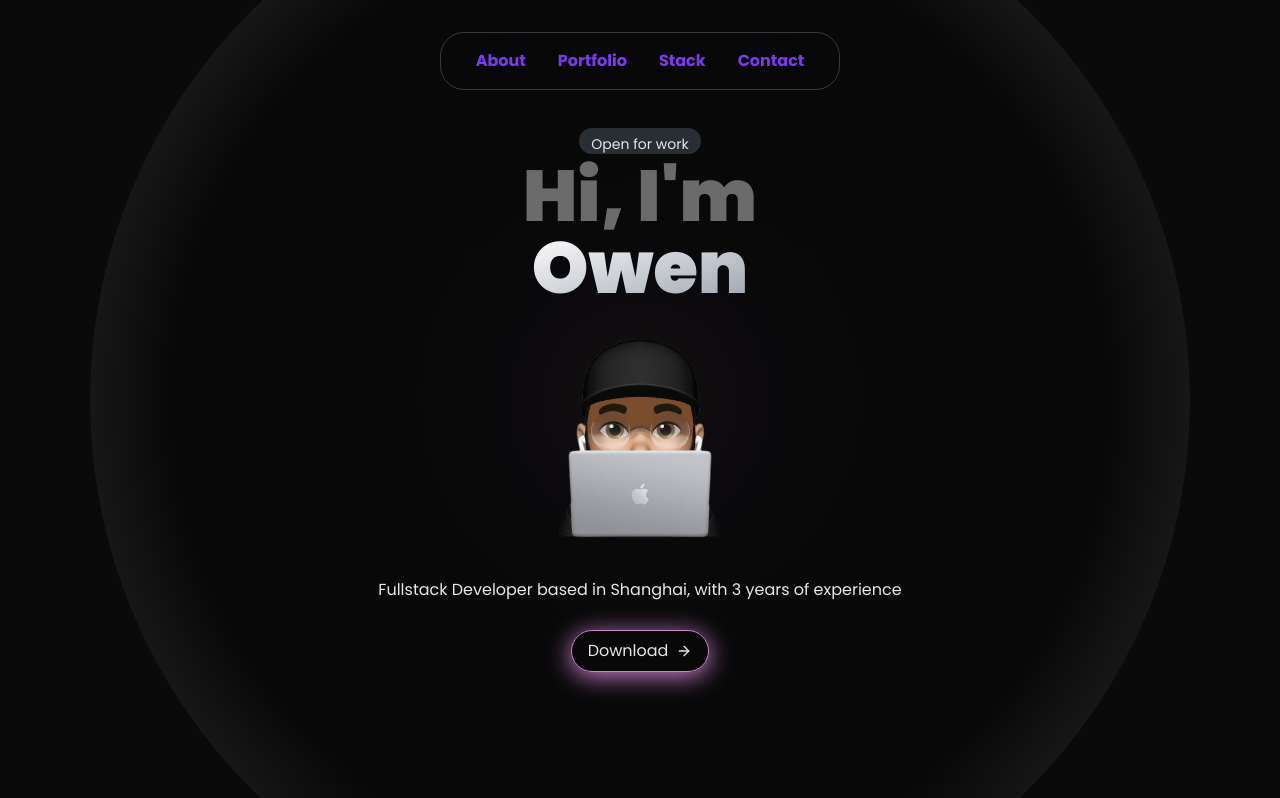
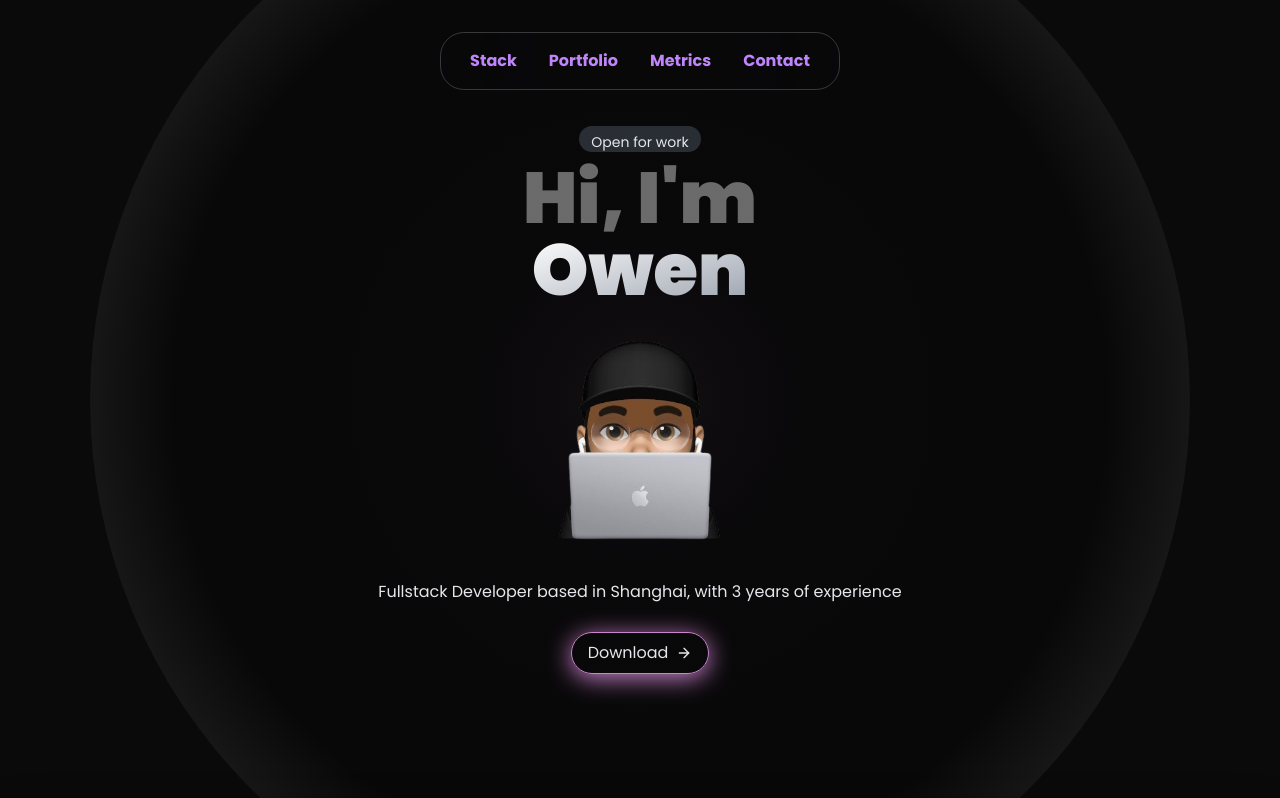
Before and after one commit to OwenYyds/blog, a Next.js app: page / in a window 1280 px wide. Shown: the top 798 px of the page. Built offline with nearby package versions, Linux system fonts and the light colour scheme.

Commit message:
fix bugs and remove manually-added deepsource config

```diff
--- a/app/components/aboutme/Hero.tsx
+++ b/app/components/aboutme/Hero.tsx
@@ -41,7 +41,7 @@ function Hero() {
           <span className="mb-1.5 inline-block rounded-full bg-gray-600/50 px-3 pt-1.5 text-sm">
             Open for work
           </span>
-          <h1 className="text-white/40 text-5xl md:text-7xl font-black">
+          <h1 className="mt-1 text-white/40 text-5xl md:text-7xl font-black">
             Hi, I&apos;m
           </h1>
           <h1
--- a/app/components/aboutme/KeyMetrics.tsx
+++ b/app/components/aboutme/KeyMetrics.tsx
@@ -46,7 +46,7 @@ function KeyMetrics() {
 
   return (
     <motion.section
-      id="about"
+      id="metric"
       ref={ref}
       initial={{ opacity: 0, y: 50 }}
       animate={isInView ? { opacity: 1, y: 0 } : { opacity: 0, y: 50 }}
--- a/app/components/aboutme/Navbar.tsx
+++ b/app/components/aboutme/Navbar.tsx
@@ -4,9 +4,9 @@ import Link from "next/link";
 import { AiOutlineClose, AiOutlineMenu } from "react-icons/ai";
 
 const navLinks = [
-  { name: "About", path: "#about" },
+  { name: "Stack", path: "#stack" },
   { name: "Portfolio", path: "#portfolio" },
-  { name: "Stack", path: "#stack" },
+  { name: "Metrics", path: "#metric" },
   { name: "Contact", path: "#contact" },
 ];
 
@@ -17,8 +17,12 @@ function Navbar() {
     setNav(!nav);
   };
 
+  const closeNav = () => {
+    setNav(false);
+  };
+
   return (
-    <div className="z-50 fixed justify-center w-full text-violet-600 font-bold">
+    <div className="z-50 fixed justify-center w-full text-purple-400 font-bold">
       <div className="border border-white/20 mt-8 backdrop-blur-3xl rounded-3xl hidden md:flex items-center justify-center p-2 max-w-[400px] mx-auto">
         <ul className="flex flex-row p-2 space-x-8">
           {navLinks.map((link) => (
@@ -36,7 +40,7 @@ function Navbar() {
 
       <div
         onClick={toggleNav}
-        className="md:hidden absolute top-5 right-14 border roudnded z-50 text-slate-950/70 border-blue-600/60 p-2"
+        className="md:hidden absolute top-5 right-14 border roudnded z-50 text-white/70 border-blue-600/60 p-2"
       >
         {nav ? <AiOutlineClose size={30} /> : <AiOutlineMenu size={30} />}
       </div>
@@ -49,7 +53,7 @@ function Navbar() {
         <ul className="flex flex-col items-center justify-center space-y-8 h-full">
           {navLinks.map((link) => (
             <li key={link.name}>
-              <Link href={link.path} className="text-5xl">
+              <Link onClick={closeNav} href={link.path} className="text-5xl">
                 {link.name}
               </Link>
             </li>
--- a/app/layout.tsx
+++ b/app/layout.tsx
@@ -1,13 +1,15 @@
 import type { Metadata } from "next";
-import { Poppins } from "next/font/google"
+import { Poppins } from "next/font/google";
 import "./globals.css";
 
-const poppins = Poppins({subsets: ["latin"], weight: ["100", "200", "400", "700", "900"] });
-
+const poppins = Poppins({
+  subsets: ["latin"],
+  weight: ["100", "200", "400", "700", "900"],
+});
 
 export const metadata: Metadata = {
-  title: "Create Next App",
-  description: "Generated by create next app",
+  title: "About Owen",
+  description: "Personal website of Owen Yang",
 };
 
 export default function RootLayout({
@@ -17,11 +19,7 @@ export default function RootLayout({
 }>) {
   return (
     <html lang="en">
-      <body
-        className={`${poppins.className} antialiased`}
-      >
-        {children}
-      </body>
+      <body className={`${poppins.className} antialiased`}>{children}</body>
     </html>
   );
 }
```
Also changed, not shown: 1 other file (tests, documents, lock files or other folders).
